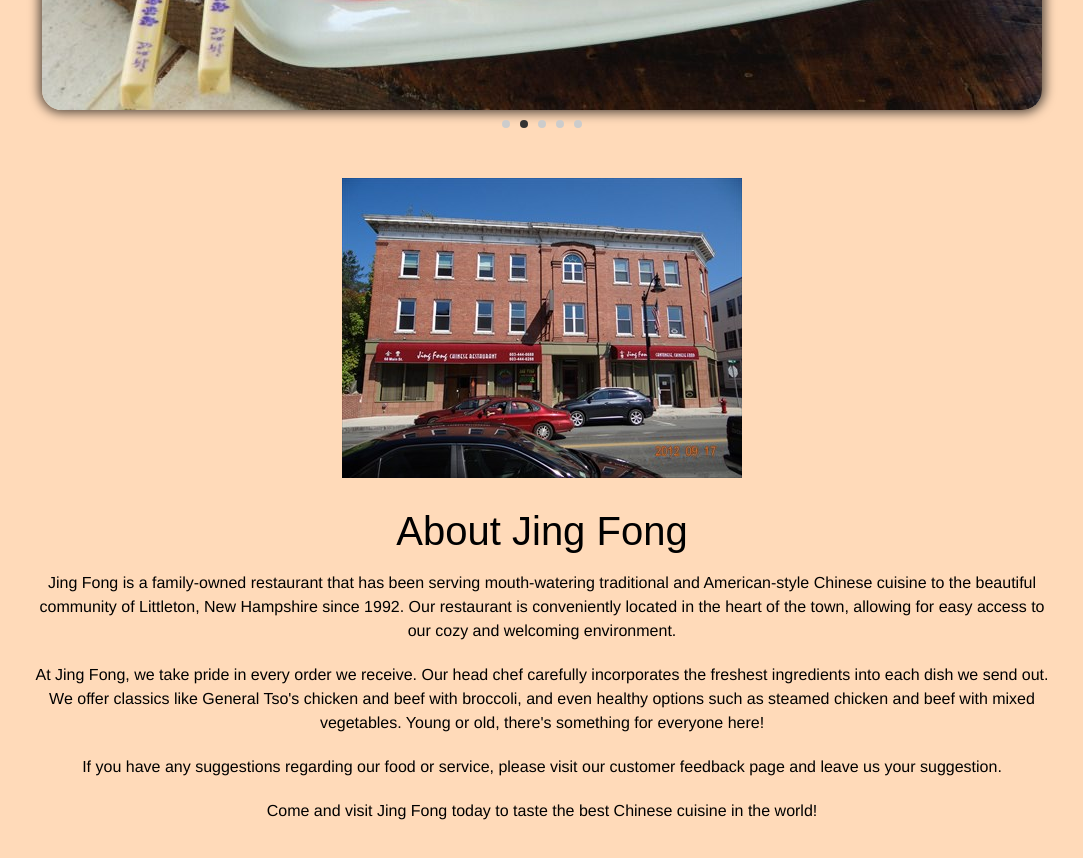
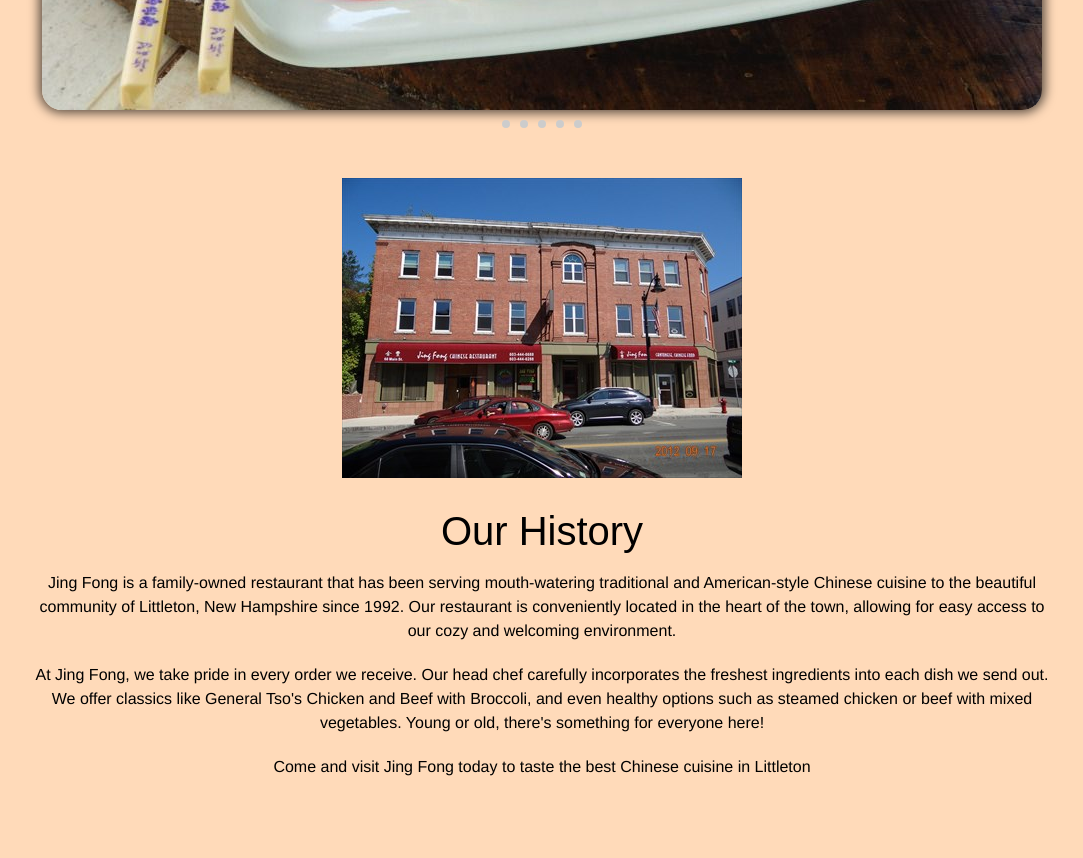
Before and after one commit to darianchen/jing-fong, a React (Vite) app: page /#/ in a window 1280 px wide. Shown: the part 660-1518 px from the top of the page, without its empty margins (98-1181 px from the left). Built offline with nearby package versions, Linux system fonts and the light colour scheme; grey boxes are pictures that could not be loaded; a web font is replaced by a local one.

Commit message:
Update color on navbar and change description

```diff
--- a/src/Components/NavBar/index.css
+++ b/src/Components/NavBar/index.css
@@ -2,7 +2,7 @@
 @import url('https://fonts.googleapis.com/css2?family=Babylonica&family=Lato:wght@300&display=swap');
 
 :root {
-    --mainColor: #ED0800;
+    --mainColor: #c90e08;
     --textColor: gold;
     --underlineColor: #fddc5c;
     --hoverColor: black;
--- a/src/Components/Slider/index.css
+++ b/src/Components/Slider/index.css
@@ -70,5 +70,5 @@
 }
 
 .slider-dot.active {
-    background-color: #333;
+    opacity: 1;
 }
--- a/src/Components/SplashPage/index.jsx
+++ b/src/Components/SplashPage/index.jsx
@@ -12,11 +12,10 @@
                         <img src={restaurantImage} alt="Restaurant Image"/>
                     </div>
                     <div className="restaurant-description">
-                        <h2>About Jing Fong</h2>
+                        <h2>Our History</h2>
                         <p>Jing Fong is a family-owned restaurant that has been serving mouth-watering traditional and American-style Chinese cuisine to the beautiful community of Littleton, New Hampshire since 1992. Our restaurant is conveniently located in the heart of the town, allowing for easy access to our cozy and welcoming environment.</p>
-                        <p>At Jing Fong, we take pride in every order we receive. Our head chef carefully incorporates the freshest ingredients into each dish we send out. We offer classics like General Tso's chicken and beef with broccoli, and even healthy options such as steamed chicken and beef with mixed vegetables. Young or old, there's something for everyone here!</p>
-                        <p>If you have any suggestions regarding our food or service, please visit our customer feedback page and leave us your suggestion.</p>
-                        <p>Come and visit Jing Fong today to taste the best Chinese cuisine in the world!</p>
+                        <p>At Jing Fong, we take pride in every order we receive. Our head chef carefully incorporates the freshest ingredients into each dish we send out. We offer classics like General Tso's Chicken and Beef with Broccoli, and even healthy options such as steamed chicken or beef with mixed vegetables. Young or old, there's something for everyone here!</p>
+                        <p>Come and visit Jing Fong today to taste the best Chinese cuisine in Littleton</p>
                     </div>
                 </div>
                 <div className="map-container">
```
